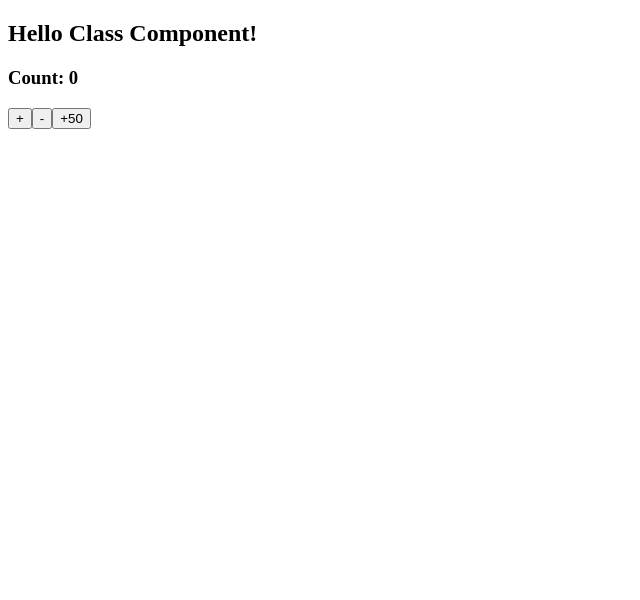
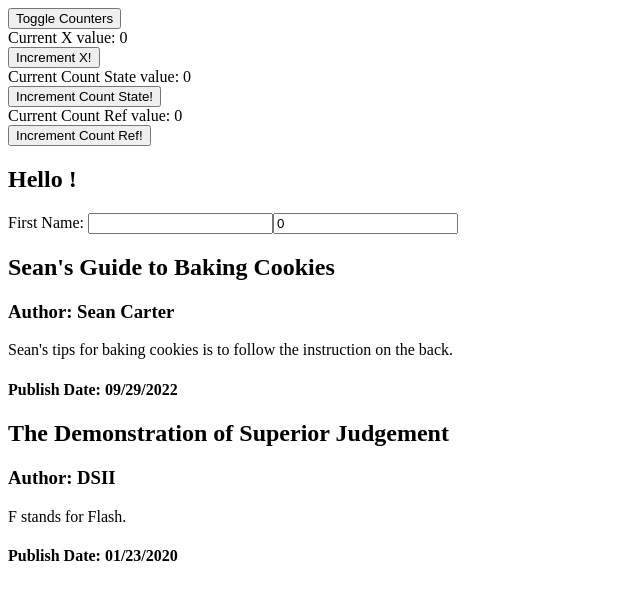
Before and after one commit to seancarter99/20220919-MERN, a React (Create React App) app in the folder javascript-training/week2/react-practice/: page / in a window 1280 px wide. Shown: the top 600 px of the page, without its empty margins (0-640 px from the left). Built offline with nearby package versions, Linux system fonts and the light colour scheme.

Commit message:
Adding function component and hook examples

```diff
--- a/javascript-training/week2/react-practice/src/App.jsx
+++ b/javascript-training/week2/react-practice/src/App.jsx
@@ -1,8 +1,14 @@
-import ClassCounter from "./components/Counter/ClassCounter";
+import { useState } from "react";
+import { ClassCounter, FunctionCounter, RefCounter } from "./components/Counter"; // If you don't specify a file, it's going to assume i mean index.js
+import { Article } from "./components/Article";
+// import ClassCounter from "./components/Counter/ClassCounter.jsx";
+// import { FunctionCounter } from "./components/Counter/FunctionCounter";
 
 // This file, App, is in charge of rendering the App itself
 
 export const App = () => {
+    const [shouldRender, toggleShouldRender] = useState(false);
+
     return (
         // Fragments allow us to return multiple JSX elements
         /**
@@ -27,7 +33,32 @@ export const App = () => {
          * React.createFragment(React.createElement("div", null, React))
          */
         <>
-            <ClassCounter />
+            <button onClick={() => toggleShouldRender(!shouldRender)}>Toggle Counters</button>
+            {/* React does not display booleans to the page */}
+            {/*
+                Conditional rendering
+                Using booleans as a toggle for a component
+            */}
+            {shouldRender && <><ClassCounter /><FunctionCounter /></> }
+            <RefCounter />
+            <Article
+                title="Sean's Guide to Baking Cookies"
+                author="Sean Carter"
+                publishDate="09/29/2022"
+            >
+                {/* This is the children property of props */}
+                Sean's tips for baking cookies is to follow the instruction on the back.
+            </Article>
+            <Article
+                title="The Demonstration of Superior Judgement"
+                author="DSII"
+                publishDate="01/23/2020"
+            >
+                F stands for Flash.
+            </Article>
+            {/* <ClassCounter /> */}
+
+            {/* <FunctionCounter /> */}
         </>
     );
 }
--- /dev/null
+++ b/javascript-training/week2/react-practice/src/components/Article/Article.jsx
@@ -0,0 +1,15 @@
+// The first parameter to a function is its "props"
+// <Article title="My Article" author="Sean Carter" />
+// The props will be an object like { title: "My Article", author: "Sean Carter" }
+
+import { Body, Header, Footer } from "./"; // import from './index.js'
+
+export const Article = ({title="Default Title Here", author, publishDate, text, children}) => {
+    return (
+        <article>
+            <Header title={title} author={author} />
+            <Body>{children}</Body>
+            <Footer publishDate={publishDate} />
+        </article>
+    );
+};
--- /dev/null
+++ b/javascript-training/week2/react-practice/src/components/Article/Body.jsx
@@ -0,0 +1 @@
+export const Body = ({children}) => <p>{children}</p>
--- /dev/null
+++ b/javascript-training/week2/react-practice/src/components/Article/Footer.jsx
@@ -0,0 +1 @@
+export const Footer = ({publishDate}) => <footer><h4>Publish Date: {publishDate}</h4></footer>
--- /dev/null
+++ b/javascript-training/week2/react-practice/src/components/Article/Header.jsx
@@ -0,0 +1,8 @@
+export const Header = ({title, author}) => {
+    return (
+        <header>
+            <h1>{title}</h1>
+            <h3>Author: {author}</h3>
+        </header>
+    );
+}
--- /dev/null
+++ b/javascript-training/week2/react-practice/src/components/Article/index.js
@@ -0,0 +1,4 @@
+export * from './Body';
+export * from './Footer';
+export * from './Header';
+export * from './Article';
--- a/javascript-training/week2/react-practice/src/components/Counter/ClassCounter.jsx
+++ b/javascript-training/week2/react-practice/src/components/Counter/ClassCounter.jsx
@@ -21,7 +21,7 @@
 import React from 'react';
 
 // For a class to be seen as a React component
-class ClassCounter extends React.Component {
+export class ClassCounter extends React.Component {
 
     #dateIntervalKey;
 
@@ -40,7 +40,7 @@ class ClassCounter extends React.Component {
         this.decrement = this.decrement.bind(this);
     }
 
-    increment(step=1) {
+    increment() {
         // setState();
         // setState comes from React and it's our way of changing state
         /**
@@ -52,7 +52,7 @@ class ClassCounter extends React.Component {
         // this.state.count++; // This is a no-no. It will not re-render the page
 
         // Update state to be a new object with count set to the old count + 1
-        this.setState({count: this.state.count + step});
+        this.setState({count: this.state.count + 1});
     }
 
     decrement() {
@@ -119,6 +119,10 @@ class ClassCounter extends React.Component {
     componentDidUpdate(prevProps, prevState) {
         console.log('Old count: ' + prevState.count);
         console.log(this.state.count);
+        if (prevState.count !== this.state.count) {
+            // Run some logic only if count changed
+            // You'd have to do this for every single piece of state that you want to evaluate
+        }
     }
 }
 
--- /dev/null
+++ b/javascript-training/week2/react-practice/src/components/Counter/FunctionCounter.jsx
@@ -0,0 +1,80 @@
+import { useState, useEffect } from 'react';
+
+/**
+ * Class are "classical" components because they are old school/legacy
+ *
+ * Function are "functional" components because that's how we do our job in 2022
+ */
+
+// You can use the function keyword OR use an arrow function
+// Does NOT matter because we won't use "this"
+
+let x = {}; // This variable is JavaScript's territory
+
+export const FunctionCounter = () => {
+
+    // React hooks must be used top level of the component (not inside an if block or any other block)
+    // React hooks are adding those lifecycle hooks from class components to our function components
+
+    // useState is a hook that allows us to add state to a function component (did not exist before hooks)
+    // useState returns an array where the 0 index is the state itself and the 1 index is the setter for it
+    const [count, setCount] = useState(0); // The param to useState is the initial state
+    const [otherCount, setOtherCount] = useState(0);
+
+    // The setter can also take a callback function where the param is the old state and what is retunred is the new state
+    // This approach is immune to dirty reads as compared to manual setting that come with asynchronousicity
+    // React checks if you pass it a fucntion to setCount. If you do, it will call that function with the present state
+    const increment = () => setCount(count => count + 1);
+    const decrement = () => setCount(count - 1);
+
+    // useEffect allows us to run side-effects on our component at a various point in its lifecycle
+    // React doesn't know about things external to it such as APIs or conencting via web sockets
+    // useEffect is a synchronization tool between React and whatever third party entity you're talking to
+
+    // useEffect is effectively the three lifecycle hooks from class components wrapped into one
+    useEffect(() => {
+        // This useEffect will run EVERYTIME the component renders
+        console.log('This useEffect runs everytime a render occurs');
+    }); // The syntax is very similar to
+
+    // This useEffect with an empty array is effectively "componentDidMount"
+    useEffect(() => {
+        console.log('This useEffect only gets called on component mount');
+    }, []); // This array is a "dependency array". Whenever its contents change, the useEffect triggers
+
+    // "componentDidUpdate" kinda
+    useEffect(() => {
+        console.log('This useEffect is running. Count is: ' + count);
+        // Please DO NOT setCount in here
+        // setCount(0);
+    }, [count]); // This useEffect is called on mount AND whenever count changes
+
+    // "componentWillUnmount" kinda
+    // if you return a function from a useEffect, React will run that function on unmount
+    useEffect(() => {
+        let key = setInterval(() => console.log(Date.now()), 1000);
+        return () => {
+            clearInterval(key);
+        }
+    }, []);
+
+
+    // Whatever returned from here is the JSX that will be rendered
+
+    // Classes are isolated by virtue of being a class
+    // But our function components are also isolated due to closures
+
+    let y = {}; // This variable is React's territory
+
+    return (
+        <>
+            {/* These comments ARE NOT visible in the browser */}
+            <h2>Hello Function Component!</h2>
+            {/* No this anywhere in this file */}
+            <h3>Count: {count}</h3>
+            <button onClick={() => setOtherCount(otherCount + 1)}>+</button>
+            <button onClick={decrement}>-</button>
+            <button onClick={() => { increment(); increment(); }}>+2</button>
+        </>
+    );
+}
--- /dev/null
+++ b/javascript-training/week2/react-practice/src/components/Counter/RefCounter.jsx
@@ -0,0 +1,69 @@
+import { useState, useRef } from "react";
+
+/**
+ * Ref vs State
+ *
+ * useRef returns a reference object NOT a piece of state
+ *
+ * 3 Stage Spectrum
+ *
+ * 1. Local variables like let x = 10;
+ *    This x variable will be reassigned back to 10 on EVERY render
+ * 2. Reference objects (refs) persist their value upon re-renders, BUT do NOT trigger a rerender when changed
+ * 3. State variables will persist their value upon re-render AND trigger a rerender when changed
+ *
+ * Refs also allow us to reference a native DOM element directly
+ * In React we do NOT use document.getElementById (you can though), because that bypasses the virtual dom
+ * Instead, we use refs to gain access to those
+ */
+// let x = 0; // This effectively circumvents the rerender problem by removing it from the component
+
+/**
+ * Controlled vs Uncontrolled Components
+ *
+ * Controlled components are when React tells an input what its value is using state
+ *
+ * Uncontrolled components are when an element determines its own state (such as an input)
+ * React can't control what it is, since its managing its own state
+ *
+ * Uncontrolled components are the default behavior, its only the value of it to be a state variable that it
+ * becomes controlled
+ *
+ * Use controlled components when I want to decide when the input is allowed to change
+ * Use uncontrolled if you don't care. The standard HTML behavior takes over
+ */
+
+export const RefCounter = () => {
+    const [countState, setCountState] = useState(0);
+    // No setter is required for ref because mutating it does not trigger a rerender
+    const countRef = useRef(0); // Notice that there's no destructuring. useRef returns the entire object
+
+    const nameRef = useRef('');
+
+    // Changing x does NOT cause a rerender, as such, the UI also won't update
+    let x = 0; // The second the state changes or the component re-renders, this will go back to 10
+
+    return (
+        <>
+            <div>Current X value: {x}</div>
+            <button onClick={() => console.log(`X: ${++x}`)}>Increment X!</button>
+            <div>Current Count State value: {countState}</div>
+            <button onClick={() => setCountState(countState + 1)}>Increment Count State!</button>
+            <br/>
+            <div>Current Count Ref value: {countRef.current}</div>
+            <button onClick={() => console.log(`Count Ref: ${++countRef.current}`)}>Increment Count Ref!</button>
+
+            {/* Inputs allow us to gather user input, the default is text */}
+            {/* value prop comes from the native HTML element and gives us its present value */}
+            <h2>Hello {nameRef.current.value}!</h2>
+            <div>
+                {/* By doing this, nameRef.current is assigned the ACTUAL DOM element */}
+                First Name: <input ref={nameRef}/>
+
+                {/* Controlled component. React tells the input what its value is. I can't change it */}
+                <input onChange={() => setCountState(countState + 1)} value={countState} />
+            </div>
+
+        </>
+    );
+}
--- /dev/null
+++ b/javascript-training/week2/react-practice/src/components/Counter/index.js
@@ -0,0 +1,6 @@
+// This is a barrel file
+// In this file, I will import everything from the other two files, and export them here
+
+export * from './ClassCounter';
+export * from './FunctionCounter';
+export * from './RefCounter';
```
